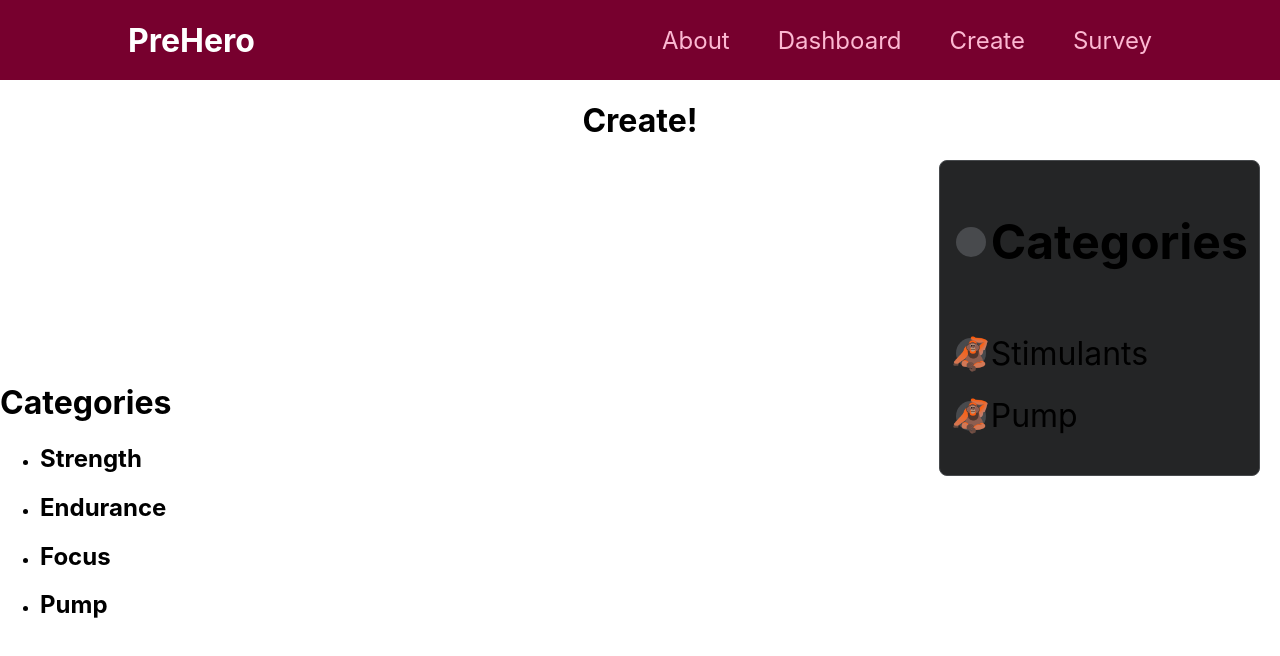
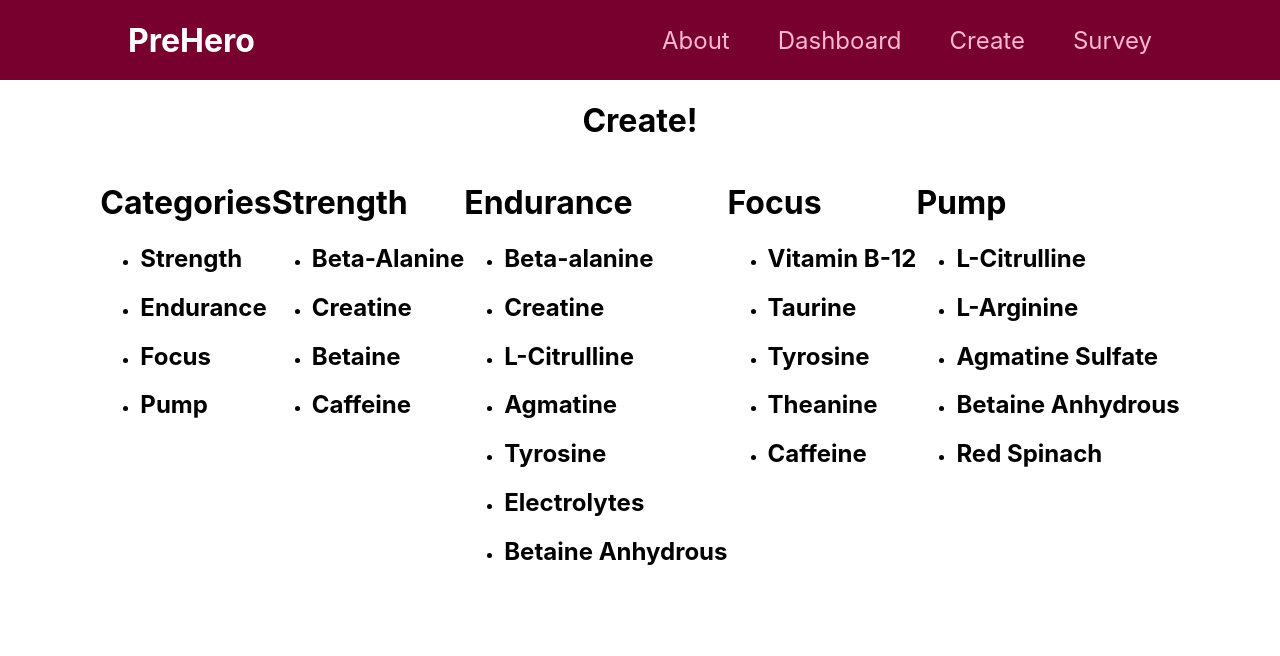
Before and after one commit to lylecodes/PreHero, a Next.js app: page /create in a window 1280 px wide. Shown: the top 656 px of the page. Built offline with nearby package versions, Linux system fonts and the light colour scheme.

Commit message:
list elements now rendered dynamically

```diff
--- a/components/create/MenuItemLists/CategoryItemsList.js
+++ b/components/create/IngredientDropdownMenu/CategoryItemsList.js
@@ -1,12 +1,12 @@
 import React from "react";
-import { categories } from "../data";
+import { data } from "../data";
 import MenuItem from "./MenuItem";
 
-const categoryList = categories.map((item, index) => (
-  <MenuItem key={index} id={index} category={item.category} />
-));
+const CategoryItemsList = () => {
+  const categoryList = data.map((item, index) => (
+    <MenuItem key={index} id={index} category={item.category} />
+  ));
 
-const CategoryItemsList = () => {
   return (
     <div>
       <h1>Categories</h1>
--- /dev/null
+++ b/components/create/IngredientDropdownMenu/EnduranceIngredientItemsList.js
@@ -0,0 +1,25 @@
+import React from "react";
+
+import { data } from "../data";
+import MenuItem from "./MenuItem";
+
+const EnduranceIngredientItemsList = () => {
+  const [EnduranceData] = data.filter((el) => {
+    return el.category === "Endurance";
+  });
+  const EnduranceCategoryTitle = EnduranceData.category;
+  const EnduranceIngredients = EnduranceData.ingredients;
+
+  const EnduranceIngredientsList = EnduranceIngredients.map((item, index) => (
+    <MenuItem key={index} id={index} name={item} />
+  ));
+
+  return (
+    <div>
+      <h1>{EnduranceCategoryTitle}</h1>
+      <ul>{EnduranceIngredientsList}</ul>
+    </div>
+  );
+};
+
+export default EnduranceIngredientItemsList;
--- /dev/null
+++ b/components/create/IngredientDropdownMenu/FocusIngredientItemsList.js
@@ -0,0 +1,26 @@
+import React from "react";
+
+import { data } from "../data";
+import MenuItem from "./MenuItem";
+
+const FocusIngredientItemsList = () => {
+  const [FocusData] = data.filter((el) => {
+    return el.category === "Focus";
+  });
+
+  const FocusCategoryTitle = FocusData.category;
+  const FocusIngredients = FocusData.ingredients;
+
+  const FocusIngredientsList = FocusIngredients.map((item, index) => (
+    <MenuItem key={index} id={index} name={item} />
+  ));
+
+  return (
+    <div>
+      <h1>{FocusCategoryTitle}</h1>
+      <ul>{FocusIngredientsList}</ul>
+    </div>
+  );
+};
+
+export default FocusIngredientItemsList;
--- /dev/null
+++ b/components/create/IngredientDropdownMenu/IngredientDropdownMenu.js
@@ -0,0 +1,21 @@
+import { Fragment } from "react";
+
+import CategoryItemsList from "./CategoryItemsList";
+import StrengthIngredientItemsList from "./StrengthIngredientItemsList";
+import EnduranceIngredientItemsList from "./EnduranceIngredientItemsList";
+import FocusIngredientItemsList from "./FocusIngredientItemsList";
+import PumpIngredientItemsList from "./PumpIngredientItemsList";
+
+const IngredientDropdownMenu = () => {
+  return (
+    <Fragment>
+      <CategoryItemsList />
+      <StrengthIngredientItemsList />
+      <EnduranceIngredientItemsList />
+      <FocusIngredientItemsList />
+      <PumpIngredientItemsList />
+    </Fragment>
+  );
+};
+
+export default IngredientDropdownMenu;
--- a/components/create/MenuItemLists/MenuItem.js
+++ b/components/create/IngredientDropdownMenu/MenuItem.js
@@ -4,7 +4,7 @@ const MenuItem = (props) => {
   return (
     <li>
       <div>
-        <h2>{props.category}</h2>
+        <h2>{props.category || props.name}</h2>
       </div>
     </li>
   );
--- /dev/null
+++ b/components/create/IngredientDropdownMenu/PumpIngredientItemsList.js
@@ -0,0 +1,26 @@
+import React from "react";
+
+import { data } from "../data";
+import MenuItem from "./MenuItem";
+
+const PumpIngredientItemsList = () => {
+  const [PumpData] = data.filter((el) => {
+    return el.category === "Pump";
+  });
+
+  const PumpCategoryTitle = PumpData.category;
+  const PumpIngredients = PumpData.ingredients;
+
+  const PumpIngredientsList = PumpIngredients.map((item, index) => (
+    <MenuItem key={index} id={index} name={item} />
+  ));
+
+  return (
+    <div>
+      <h1>{PumpCategoryTitle}</h1>
+      <ul>{PumpIngredientsList}</ul>
+    </div>
+  );
+};
+
+export default PumpIngredientItemsList;
--- /dev/null
+++ b/components/create/IngredientDropdownMenu/StrengthIngredientItemsList.js
@@ -0,0 +1,24 @@
+import React from "react";
+import { data } from "../data";
+import MenuItem from "./MenuItem";
+
+const StrengthIngredientItemsList = () => {
+  const [strengthData] = data.filter((el) => {
+    return el.category === "Strength";
+  });
+  const strengthCategoryTitle = strengthData.category;
+  const strengthIngredients = strengthData.ingredients;
+
+  const strengthIngredientsList = strengthIngredients.map((item, index) => (
+    <MenuItem key={index} id={index} name={item} />
+  ));
+
+  return (
+    <div>
+      <h1>{strengthCategoryTitle}</h1>
+      <ul>{strengthIngredientsList}</ul>
+    </div>
+  );
+};
+
+export default StrengthIngredientItemsList;
--- a/components/create/data.js
+++ b/components/create/data.js
@@ -1,5 +1,8 @@
-export const categories = [
-  { category: "Strength" },
+export const data = [
+  {
+    category: "Strength",
+    ingredients: ["Beta-Alanine", "Creatine", "Betaine", "Caffeine"],
+  },
   {
     category: "Endurance",
     ingredients: [
@@ -22,5 +25,14 @@ export const categories = [
       "Caffeine",
     ],
   },
-  { category: "Pump", ingredients: ["L-Citrulline", "L-Arginine"] },
+  {
+    category: "Pump",
+    ingredients: [
+      "L-Citrulline",
+      "L-Arginine",
+      "Agmatine Sulfate",
+      "Betaine Anhydrous",
+      "Red Spinach",
+    ],
+  },
 ];
--- a/pages/create/index.js
+++ b/pages/create/index.js
@@ -3,7 +3,7 @@ import Layout from "../../components/layout/Layout";
 import Head from "next/head";
 import classes from "./index.module.css";
 import DropdownMenu from "../../components/create/DropdownMenu";
-import CategoryItemsList from "../../components/create/MenuItemLists/CategoryItemsList";
+import IngredientSelectorMenu from "../../components/create/IngredientDropdownMenu/IngredientDropdownMenu";
 
 const CreatePage = () => {
   return (
@@ -13,13 +13,11 @@ const CreatePage = () => {
           <title>Create</title>
           <meta name="description" content="Create Your Pre-Workout!" />
         </Head>
+        <h1 className={classes.heading}>Create!</h1>
         <main className={classes.main}>
-          <h1>Create!</h1>
+          {/* <DropdownMenu /> */}
+          <IngredientSelectorMenu />
         </main>
-        <section className={classes.page}>
-          <DropdownMenu />
-        </section>
-        <CategoryItemsList />
       </Layout>
     </Fragment>
   );
--- a/pages/create/index.module.css
+++ b/pages/create/index.module.css
@@ -1,10 +1,9 @@
-.page {
-  display: flex;
-  justify-content: flex-end;
-  height: 200px;
+.heading {
+  text-align: center;
 }
 
 .main {
+  position: relative;
   display: flex;
   justify-content: center;
 }
```
Also changed, not shown: components/create/MenuItemLists/IngredientItemsList.js (deleted, +0 -18 lines).
